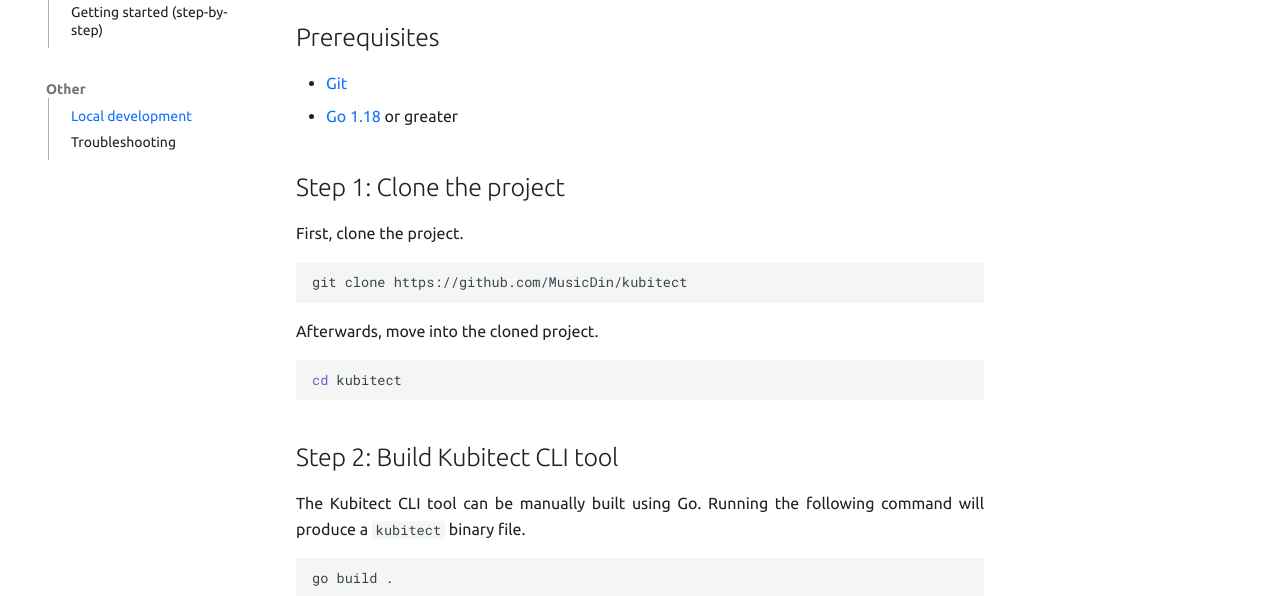
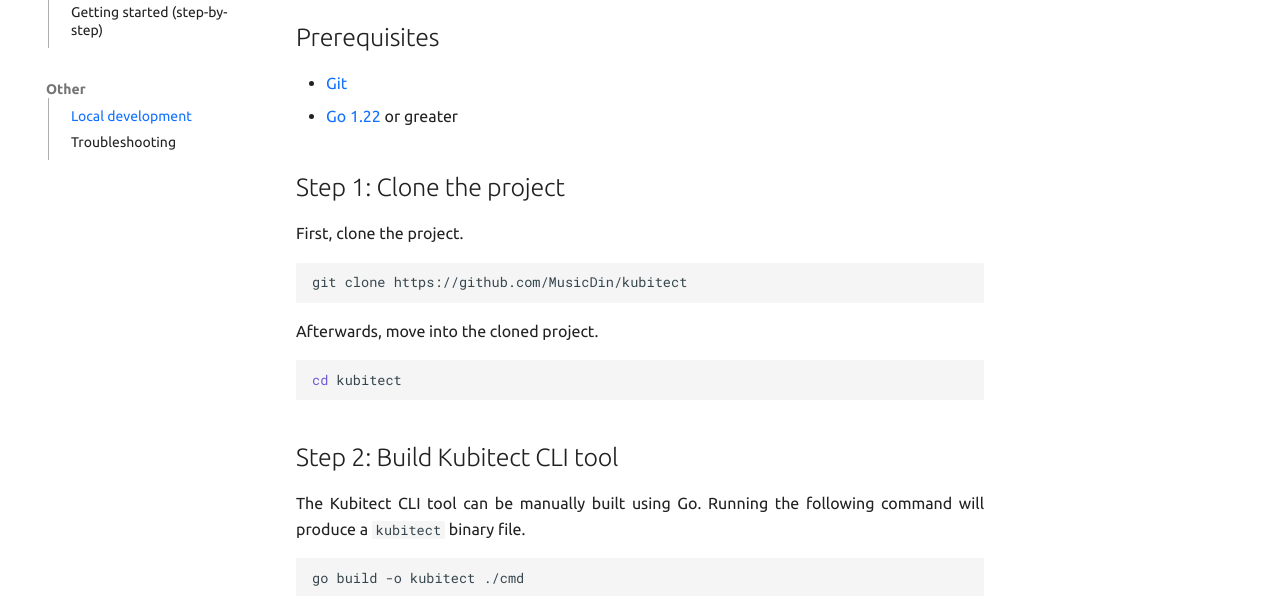
Before and after one commit to MusicDin/kubitect, an MkDocs documentation site: the page built from docs/getting-started/other/local-development.md, in a window 1280 px wide and 900 px high. Shown: the part 301-897 px from the top of the window. Built offline with MkDocs 1.6.1 and Material for MkDocs 9.7.7, drawn with Linux system fonts in a browser that asks for light colours; comment, search, counter and statistics services are not loaded; the version menu is left out.

Commit message:
docs: Update required go version and build command
Signed-off-by: Din Music <din.music@din-cloud.com>

````diff
--- a/docs/getting-started/other/local-development.md
+++ b/docs/getting-started/other/local-development.md
@@ -9,7 +9,7 @@
 ## Prerequisites
 
 + [Git](https://git-scm.com/)
-+ [Go 1.18](https://go.dev/dl/) or greater
++ [Go 1.22](https://go.dev/dl/) or greater
 
 ## Step 1: Clone the project
 
@@ -28,7 +28,7 @@
 The Kubitect CLI tool can be manually built using Go.
 Running the following command will produce a `kubitect` binary file.
 ```sh
-go build .
+go build -o kubitect ./cmd
 ```
 
 To make the binary file globally accessible, move it to the `/usr/local/bin/` directory.
````
